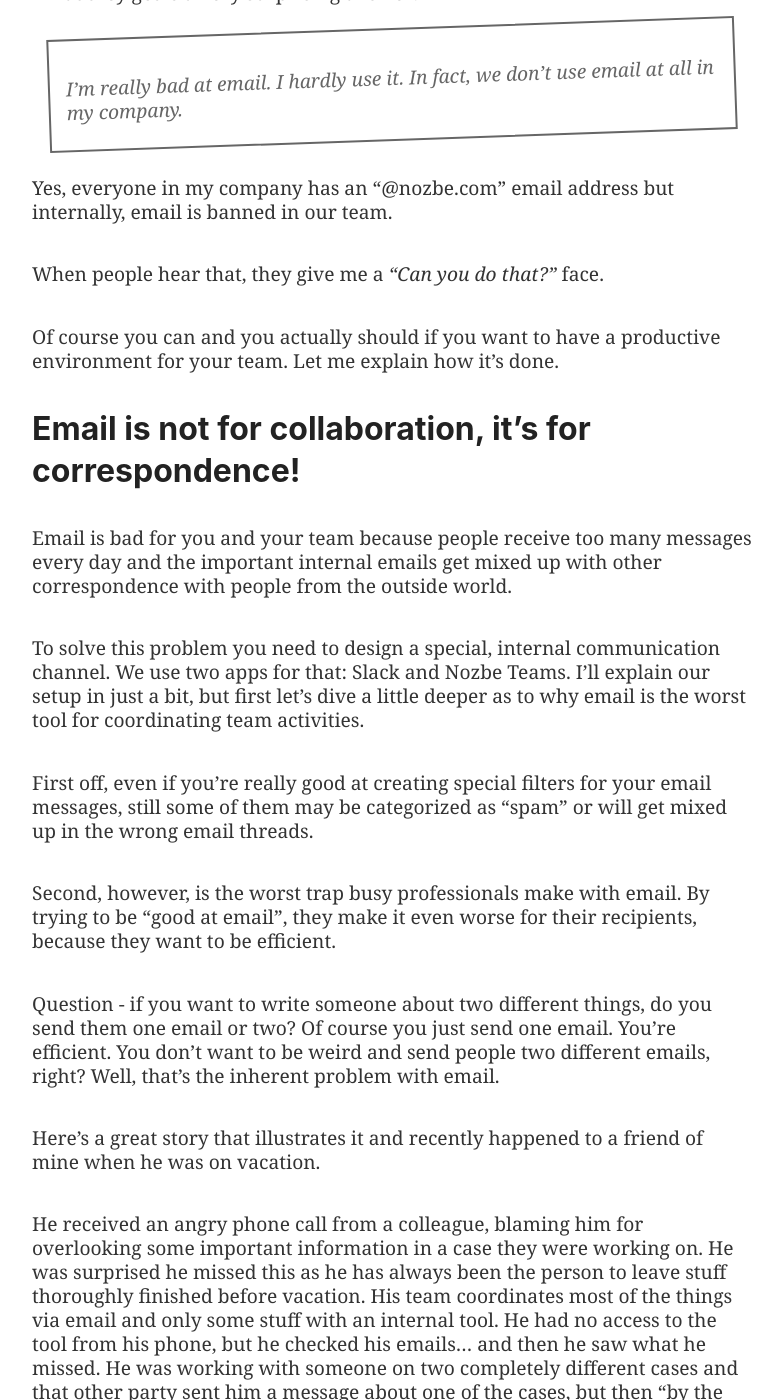
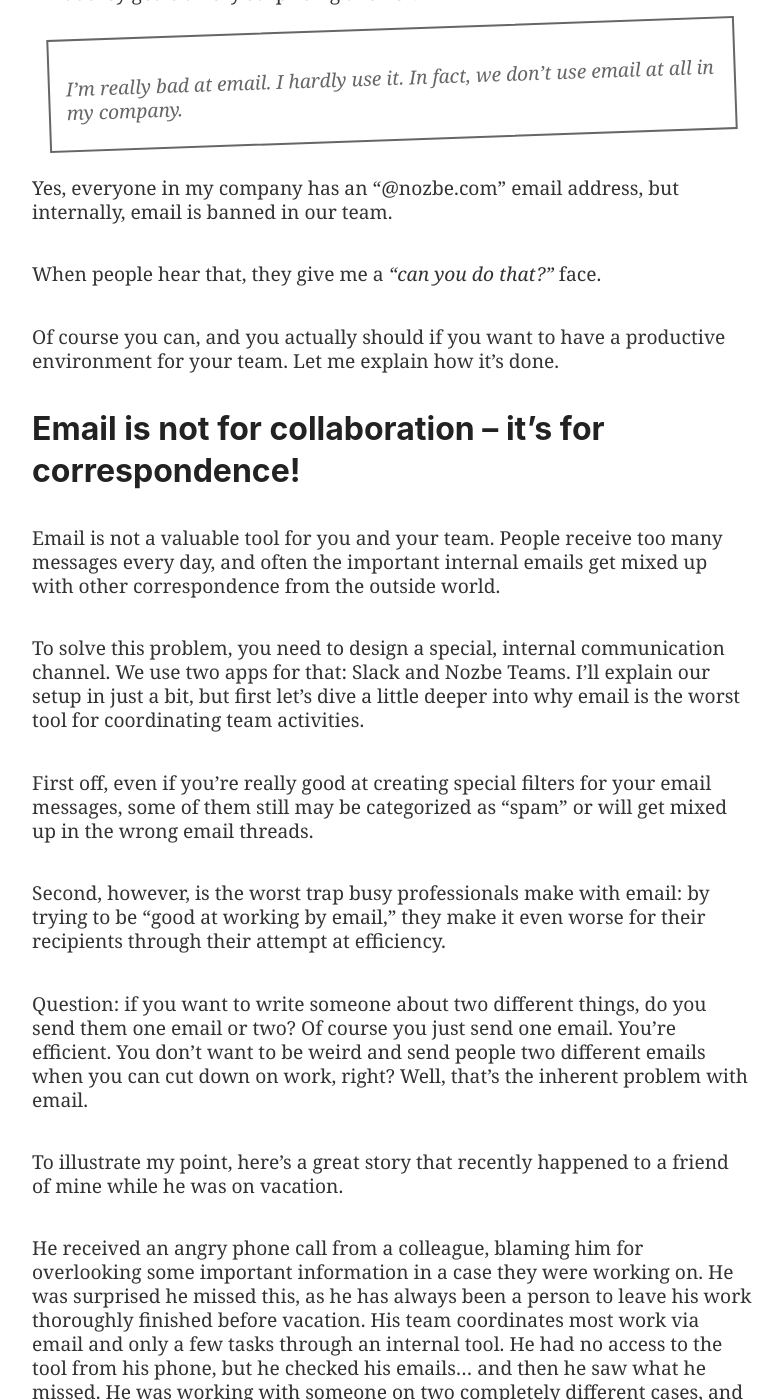
Before and after one commit to Nozbe/NoOffice.org, a Jekyll site: the page built from _book/email.md, in a window 1280 px wide and 1400 px high, scrolled down 1100 px. Shown: the whole window, without its empty margins (248-1031 px from the left). Built offline with Jekyll 4.4.1, drawn with Linux system fonts in a browser that asks for light colours; some of the changed text lies outside the part shown.

Commit message:
email - proofread

```diff
--- a/_book/email.md
+++ b/_book/email.md
@@ -1,112 +1,112 @@
 ---
 part: one
 title: Ban email internally
-subtitle: "Don't use email to communicate within your team at all! Only with the outside world!"
+subtitle: "Don't use email to communicate within your team – only use it with the outside world!"
 ref: https://sliwinski.com/emailban
 ---
 
 * TOC
 {:toc}
 
-## People in your team shouldn't email each other
+## Your team members shouldn't email each other
 
-Whenever I talk to people at any conference, they keep asking me about my own set of "productivity hacks", and one of the first questions I get is: *"How do you handle email? What are your tricks to making email work?".* Very often they expect me to have a magic silver bullet up my sleeve.
+Whenever I speak to people at any conference, I am continually asked about my own set of "productivity hacks," and one of the first questions I get is: *"How do you handle email? What are your tricks to making email work?".* Very often they expect me to have a solution up my sleeve.
 
 What they get is a very surprising answer:
 
 > I'm really bad at email. I hardly use it. In fact, we don't use email at all in my company.
 
-Yes, everyone in my company has an "@nozbe.com" email address but internally, email is banned in our team.
+Yes, everyone in my company has an "@nozbe.com" email address, but internally, email is banned in our team.
 
-When people hear that, they give me a *"Can you do that?"* face.
+When people hear that, they give me a *"can you do that?"* face.
 
-Of course you can and you actually should if you want to have a productive environment for your team. Let me explain how it's done.
+Of course you can, and you actually should if you want to have a productive environment for your team. Let me explain how it's done.
 
-## Email is not for collaboration, it's for correspondence!
+## Email is not for collaboration – it's for correspondence!
 
-Email is bad for you and your team because people receive too many messages every day and the important internal emails get mixed up with other correspondence with people from the outside world.
+Email is not a valuable tool for you and your team. People receive too many messages every day, and often the important internal emails get mixed up with other correspondence from the outside world.
 
-To solve this problem you need to design a special, internal communication channel. We use two apps for that: Slack and Nozbe Teams. I'll explain our setup in just a bit, but first let's dive a little deeper as to why email is the worst tool for coordinating team activities.
+To solve this problem, you need to design a special, internal communication channel. We use two apps for that: Slack and Nozbe Teams. I'll explain our setup in just a bit, but first let's dive a little deeper into why email is the worst tool for coordinating team activities.
 
-First off, even if you're really good at creating special filters for your email messages, still some of them may be categorized as "spam" or will get mixed up in the wrong email threads.
+First off, even if you're really good at creating special filters for your email messages, some of them still may be categorized as "spam" or will get mixed up in the wrong email threads.
 
-Second, however, is the worst trap busy professionals make with email. By trying to be "good at email", they make it even worse for their recipients, because they want to be efficient.
+Second, however, is the worst trap busy professionals make with email: by trying to be "good at working by email," they make it even worse for their recipients through their attempt at efficiency.
 
-Question - if you want to write someone about two different things, do you send them one email or two? Of course you just send one email. You're efficient. You don't want to be weird and send people two different emails, right? Well, that's the inherent problem with email.
+Question: if you want to write someone about two different things, do you send them one email or two? Of course you just send one email. You're efficient. You don't want to be weird and send people two different emails when you can cut down on work, right? Well, that's the inherent problem with email.
 
-Here's a great story that illustrates it and recently happened to a friend of mine when he was on vacation.
+To illustrate my point, here's a great story that recently happened to a friend of mine while he was on vacation.
 
-He received an angry phone call from a colleague, blaming him for overlooking some important information in a case they were working on. He was surprised he missed this as he has always been the person to leave stuff thoroughly finished before vacation. His team coordinates most of the things via email and only some stuff with an internal tool. He had no access to the tool from his phone, but he checked his emails… and then he saw what he missed. He was working with someone on two completely different cases and that other party sent him a message about one of the cases, but then "by the way" mentioned an important info about the second case in that same email. This other info is what my friend completely missed.
+He received an angry phone call from a colleague, blaming him for overlooking some important information in a case they were working on. He was surprised he missed this, as he has always been a person to leave his work thoroughly finished before vacation. His team coordinates most work via email and only a few tasks through an internal tool. He had no access to the tool from his phone, but he checked his emails… and then he saw what he missed. He was working with someone on two completely different cases, and the other party sent him a message about one of the cases, but then unrelatedly added (as means of "by the way...") an important piece of info about the second case in that same email. This other info is what my friend completely missed. Efficiency in email can lead to disastrous results.
 
-Third problem is the signal to noise ratio. To cover their bases, people in teams CC or BCC everyone or almost everyone. Just to make sure nobody's left out. This increases the number of emails exponentially and makes it more likely that people will just stop paying enough attention and things will really fall through the cracks!
+The third problem with email is the signal-to-noise ratio. To cover their bases, people in teams often CC or BCC everyone, just to make sure nobody's left out. This increases the number of emails exponentially and makes it more likely that people will just stop paying enough attention and things will really fall through the cracks!
 
 The solution is simple:
 
-> Ban email and communicate internally using dedicated tools that enable commenting
+> Ban email and communicate internally using dedicated tools that enable commenting.
 
 ## Internal communication should be done through projects and tasks
 
-It's 2020. There are many online team collaboration tools that are much better than email. They let you manage projects, tasks and feedback completely online. Most of these online tools have apps for most of the platforms so the team information can be accessed from anywhere. And everyone can contribute and clearly see who is working on which project or task.
+It's 2020. There are many online team collaboration tools that are much better than email. They let you manage projects, tasks and feedback completely online. Most of these online tools have apps, so the team information can be accessed from anywhere and everyone can contribute and clearly see who is working on which project or task.
 
-The advantage of this approach is that by default, each comment thread is attached to only one task or project. This way there is no confusion that by replying to a comment, you're giving feedback to two or three tasks at a time.
+The advantage of this approach is that, by default, each comment thread is attached to only one task or project. This way, there is no confusion that by replying to a comment, you're giving feedback on two or three tasks at a time.
 
 One task, one discussion. Simple and focused.
 
-At Nozbe, we call it task-based communication[^1] and we're using our own tool Nozbe Teams for this. Again, there are many other tools on the market so every team should choose the one that suits them best[^2]. Just avoid email.
+At Nozbe, we call it task-based communication[^1], and we use our own tool, Nozbe Teams, for this. Again, there are many other tools on the market, so every team should choose the one that suits them best[^2]. Just avoid email.
 
-Additional benefit is that by sharing projects and tasks we have more transparency. People see what's happening in each project, who's responsible for what. All is clear. We completely avoid the problem of somebody not putting someone on copy. People can choose which projects or tasks they want to follow and which they can choose to ignore or review less frequently. They are in control.
+An additional benefit is that by sharing projects and tasks, there is more transparency. People see what's happening in each project, who's responsible for what. All is clear. We completely avoid the problem of somebody not copying someone else on a message. People can choose which projects or tasks they want to follow and which they can choose to ignore or review less frequently. They are in control.
 
 ## You can add real-time chat as an internal water cooler for "blah blah blah"
 
-What I like about task-based communication I just mentioned is the fact that it's asynchronous[^3], meaning you let the other party take time to respond. You just create a task, add a thoughtful comment, delegate it to someone, and get on with your work, while you let the other party choose when they respond to your comment or do the task you assigned to them. Of course if the task is time sensitive - you set a deadline.
+What I like about task-based communication is the fact that it's asynchronous[^3], meaning you let the other party take time to respond. You simply create a task, add a thoughtful comment, delegate it to someone and get on with your work, while you let the other party choose when they respond to your comment or do the task you assigned to them. Of course, if the task is time sensitive, you set a deadline.
 
-This is healthy and this is how team collaboration should be done. Very rarely things are so urgent that people need an ASAP response. Things can wait and you should normally prefer to let people take their time to do what's asked of them or give you a really thorough feedback.
+This is healthy and this is how team collaboration should be done. Very rarely are things so urgent that people need a response ASAP. Things can wait, and you should let people take their time to do what's asked of them or to give you thorough feedback.
 
-However, sometimes you are in a hurry and you need some information quickly. We use our internal chat for such cases: an app called Slack[^4].
+Sometimes, however, you are in a hurry and you need information quickly. We use our internal chat for such cases: an app called Slack[^4].
 
-However, don't you try to switch from email to chat and only chat.
+Nonetheless, don't try to switch from email to chat – and only chat.
 
-It's a trap. Many teams have tried and failed to use a chat app for collaboration instead of email, and while it's a good first step, things get to stressful too quickly. In a chat app, messages are being sent fast, information disappears and it's hard to keep up about who's responsible for what.
+It's a trap. Many teams have tried and failed to use a chat app for collaboration instead of email, and while it's a good first step, things get too stressful too quickly. In a chat app, messages are being sent fast, information disappears and it's hard to keep up on who's responsible for what.
 
 That's why we use chat only for these reasons:
 
-- When the situation is a little urgent and we need to get in touch with someone quickly, especially when we're getting the current project to the finish line
-- When we want to just share something with our entire team, a status update ("getting coffee" or "out for a run") on our main company channel, or something funny on our "random" channel.
+- When the situation is a little urgent and we need to get in touch with someone quickly, especially when we're getting the current project to the finish line.
+- When we want to share something with our entire team, such as a status update ("getting coffee" or "out for a run") on our main company channel or something funny on our "random" channel.
 
-Whenever someone shares something actionable in chat, we ask them to create a task from it. This way we get a clear distinction between chat and work.
+Whenever someone shares something actionable in the chat, we ask them to create a task from it. This allows us to maintain a clear distinction between chat and work.
 
 ## Convert actionable emails from the outside world to tasks
 
 Once you've stopped using email for collaboration internally, you should start extending this to people you work with from the outside.
 
-If you work with someone sporadically, then just learn to forward their emails to your project management tool and it'll automatically convert these emails to tasks. This way they're in your system and you can work on them with your team. Most modern tools let you do that.
+If you work with someone sporadically, learn to forward their emails to your project management tool and it'll automatically convert these emails to tasks. This way, they're in your system and you can work on them with your team. Most modern tools let you do that.
 
-When you work with some freelancers or contractors more regularly, consider adding them to your internal project management tool as team members or just share projects with them. This way you'll be working more efficiently with them, as well.
+When you work with freelancers or contractors more regularly, consider adding them to your internal project management tool as team members or just share projects with them. This allows you to work more efficiently with them, as well.
 
 ## Communicate internally on written texts
 
 Just as I mentioned in the previous chapter on writing stuff down, instead of sending documents to each other via email, use modern writing tools that let you comment on text and each individual paragraph.
 
-This is also internal communication and it's much more efficient than sending attachments to each other. Not to mention the countless times folks forget to attach the document they've just described in their email.
+This is also a form of internal communication, and it's much more efficient than sending attachments to each other – not to mention it will eliminate the countless times folks forget to attach the document they've just described in their email.
 
-I've said it before and I repeat - it's 2020. It's time to use modern tools to communicate effectively within a team.
+I've said it before and I’ll say it again – it's 2020. It's time to use modern tools to communicate effectively within a team.
 
-## One thing: move your team communication away from email to modern apps
+## The one thing: move your team communication away from email to modern apps
 
-Don't be afraid to do it: BAN EMAILS. Use email only to connect with people outside of your team and use specific tools to communicate through projects, tasks, documents or chats with your team.
+Don't be afraid to do it: BAN EMAILS. Use email only to connect with people outside of your team, and use specific tools to communicate through projects, tasks, documents or chats with your team.
 
-This way you and your team are always on the same page and you can decide when you want to focus on working with your people and when you want to check out what's happening in the outside world.
+This guarantees that you and your team are always on the same page and you can decide when you want to focus on working with your people and when you want to check out what's happening in the outside world.
 
 These two communication channels won't get mixed up anymore.
 
-This is the reason I'm not sweating about my email correspondence all that much. The only exception is our great email support for both Nozbe apps, but I'm not answering these emails personally and we're using a dedicated customer support app for this as well.
+This is the reason I don’t sweat about my email correspondence all that much. The only exception is our great email support for both Nozbe apps, but I don’t answer these emails personally – we use a dedicated customer support app for this, as well.
 
-To me, efficient communication with my team is the most important thing in the world so I'm glad I have it separated from anything else.
+To me, efficient communication with my team is the most important thing in the world, so I'm glad I have it separated from everything else.
 
-Recommended reading for this chapter is "Under New Management" by David Burkus.[^5]
+Recommended reading for this chapter is *Under New Management* by David Burkus.[^5]
 
 [^1]: [What is task-based communication?](https://nozbe.com/blog/task-based-communication)
-[^2]: We use and keep building [Nozbe Teams](https://nozbe.com/). Popular alternatives in this space include [Basecamp](https://basecamp), [Asana](https://asana.com) or [Trello](https://trello.com). All of these tools approach project and task management a little differently so make sure your team chooses a tool that fits the way they like to work.
+[^2]: We continue to use and improve [Nozbe Teams](https://nozbe.com/). Popular alternatives in this space include [Basecamp](https://basecamp), [Asana](https://asana.com) or [Trello](https://trello.com). All of these tools approach project and task management a little differently, so make sure your team chooses a tool that fits the way they like to work.
 [^3]: [Asynchronous communication as a top productivity booster](https://nozbe.com/blog/asynchronous/)
 [^4]: We use [Slack for chatting](https://slack.com). Alternatives include [Microsoft Teams](https://www.microsoft.com/en-us/microsoft-365/microsoft-teams/group-chat-software) or [Twist](https://twistapp.com).
-[^5]: [Some Companies Are Banning Email and Getting More Done](https://hbr.org/2016/06/some-companies-are-banning-email-and-getting-more-done) was an article by David Burkus which just confirmed that I was onto something. Later he expanded this in his book: [Under New Management: How Leading Organizations Are Upending Business as Usual](https://davidburkus.com/books/under-new-management/)
+[^5]: [“Some Companies Are Banning Email and Getting More Done”](https://hbr.org/2016/06/some-companies-are-banning-email-and-getting-more-done) was an article by David Burkus that just confirmed I was onto something. Later he expanded this in his book: [*Under New Management: How Leading Organizations Are Upending Business as Usual*](https://davidburkus.com/books/under-new-management/).
```
